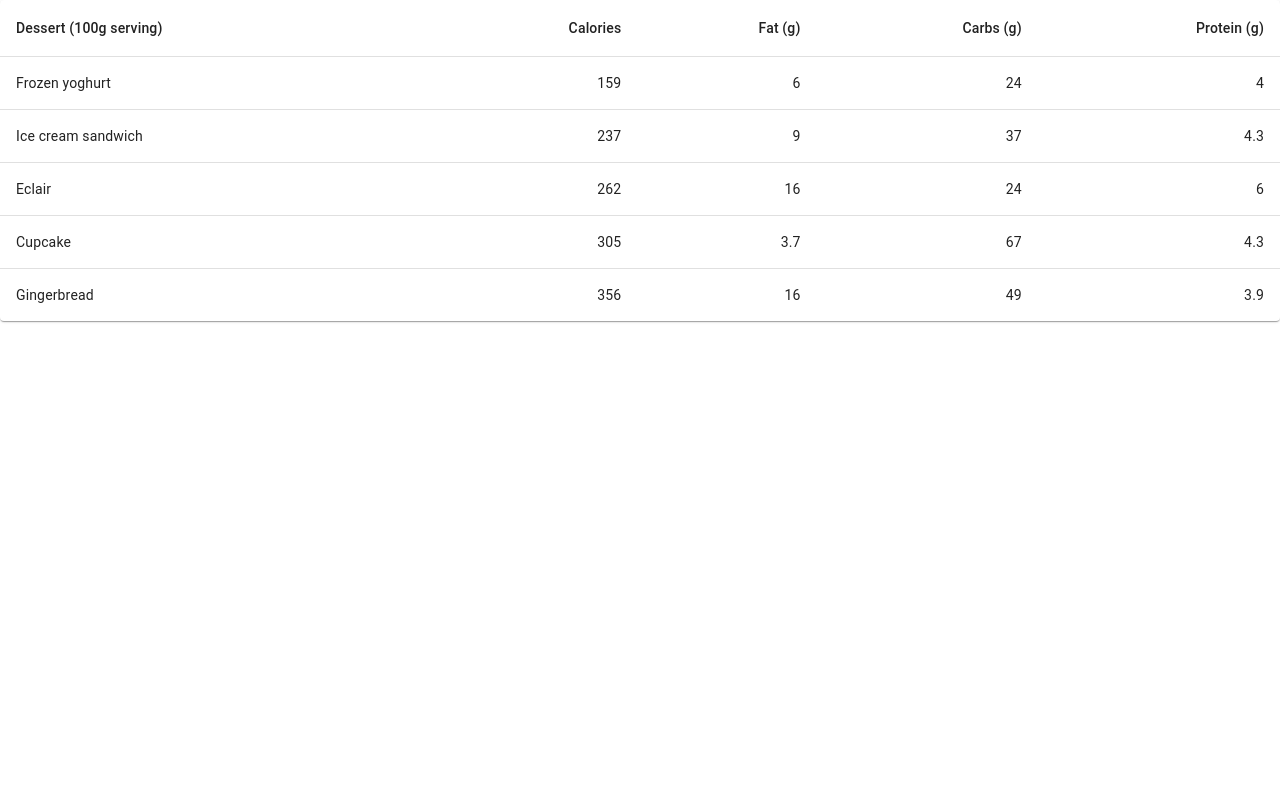
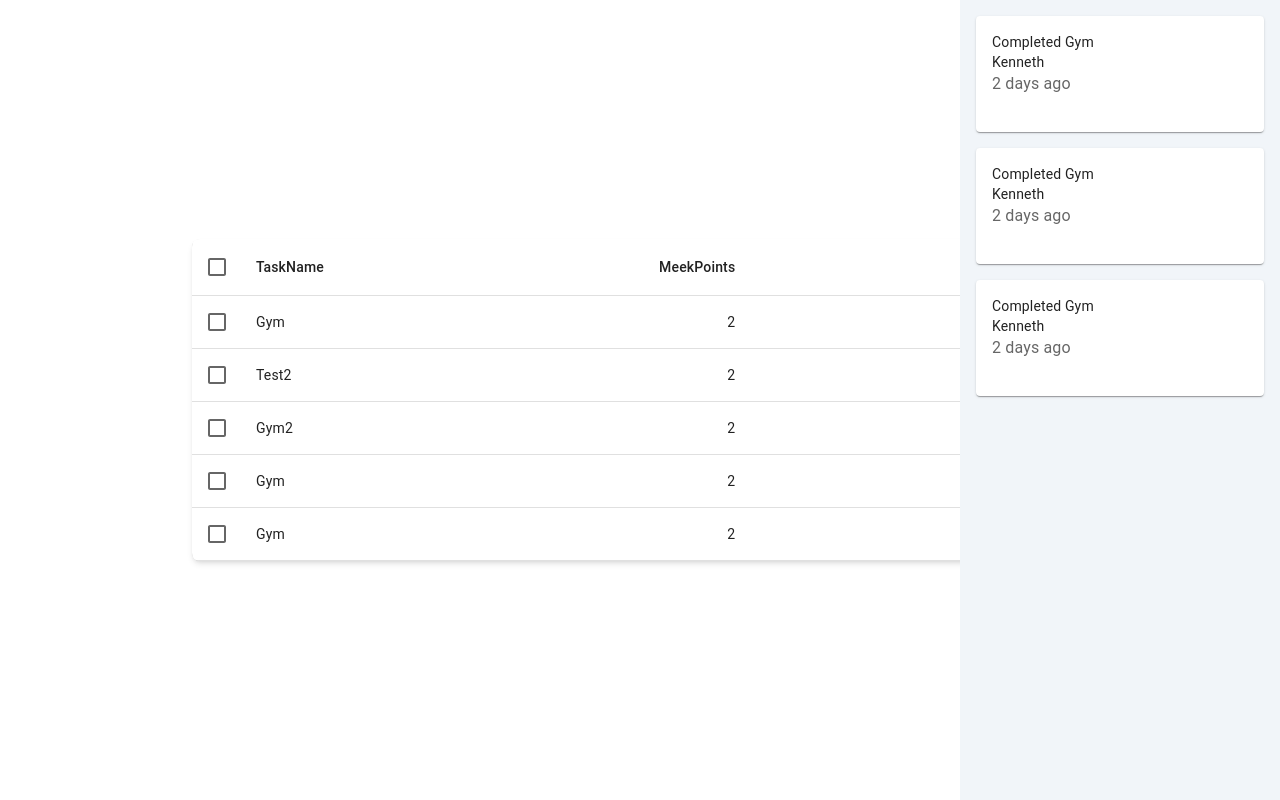
Before and after one commit to Kennethsim2000/MeekPoints, a Next.js app: page / in a window 1280 px wide. Built offline with nearby package versions, Linux system fonts and the light colour scheme.

Commit message:
Complete table and history section

```diff
--- a/app/page.tsx
+++ b/app/page.tsx
@@ -5,57 +5,147 @@ import TableContainer from "@mui/material/TableContainer";
 import TableHead from "@mui/material/TableHead";
 import TableRow from "@mui/material/TableRow";
 import Paper from "@mui/material/Paper";
+import Checkbox from "@mui/material/Checkbox";
+import List from "@mui/material/List";
+import ListItem from "@mui/material/ListItem";
+import ListItemText from "@mui/material/ListItemText";
+import Card from "@mui/material/Card";
+import CardActions from "@mui/material/CardActions";
+import CardContent from "@mui/material/CardContent";
+import Button from "@mui/material/Button";
+import Typography from "@mui/material/Typography";
 
-function createData(
-  name: string,
-  calories: number,
-  fat: number,
-  carbs: number,
-  protein: number
-) {
-  return { name, calories, fat, carbs, protein };
+type Task = {
+  taskId: number;
+  taskName: string;
+  meekPoints: number;
+  owner: string;
+  dateCreated: Date;
+  status: string;
+};
+
+type TaskRender = {
+  taskId: number;
+  taskName: string;
+  meekPoints: number;
+  owner: string;
+  dateCreated: string;
+  status: string;
+};
+
+function createTask(
+  taskId: number,
+  taskName: string,
+  meekPoints: number,
+  owner: string,
+  dateCreated: string,
+  status: string
+): TaskRender {
+  return {
+    taskId,
+    taskName,
+    meekPoints,
+    owner,
+    dateCreated,
+    status,
+  };
 }
 
 const rows = [
-  createData("Frozen yoghurt", 159, 6.0, 24, 4.0),
-  createData("Ice cream sandwich", 237, 9.0, 37, 4.3),
-  createData("Eclair", 262, 16.0, 24, 6.0),
-  createData("Cupcake", 305, 3.7, 67, 4.3),
-  createData("Gingerbread", 356, 16.0, 49, 3.9),
+  createTask(1, "Gym", 2, "Kenneth", new Date().toDateString(), "uncompleted"),
+  createTask(
+    2,
+    "Test2",
+    2,
+    "Kenneth",
+    new Date().toDateString(),
+    "uncompleted"
+  ),
+  createTask(3, "Gym2", 2, "Kenneth", new Date().toDateString(), "uncompleted"),
+  createTask(4, "Gym", 2, "Kenneth", new Date().toDateString(), "uncompleted"),
+  createTask(5, "Gym", 2, "Kenneth", new Date().toDateString(), "uncompleted"),
 ];
 
 export default function Home() {
   return (
-    <main>
+    <main className="flex items-center justify-center h-screen p-4">
+      <div className="w-full max-w-4xl bg-white shadow-md rounded-lg overflow-x-auto">
         <TableContainer component={Paper}>
-        <Table sx={{ minWidth: 650 }} aria-label="simple table">
+          <Table>
             <TableHead>
               <TableRow>
-              <TableCell>Dessert (100g serving)</TableCell>
-              <TableCell align="right">Calories</TableCell>
-              <TableCell align="right">Fat&nbsp;(g)</TableCell>
-              <TableCell align="right">Carbs&nbsp;(g)</TableCell>
-              <TableCell align="right">Protein&nbsp;(g)</TableCell>
+                <TableCell padding="checkbox">
+                  <Checkbox
+                    color="primary"
+                    inputProps={{
+                      "aria-label": "select all desserts",
+                    }}
+                  />
+                </TableCell>
+                <TableCell>TaskName</TableCell>
+                <TableCell align="right">MeekPoints</TableCell>
+                <TableCell align="right">Date Created</TableCell>
               </TableRow>
             </TableHead>
             <TableBody>
               {rows.map((row) => (
-              <TableRow
-                key={row.name}
-                sx={{ "&:last-child td, &:last-child th": { border: 0 } }}
-              >
+                <TableRow key={row.taskId}>
+                  <TableCell padding="checkbox">
+                    <Checkbox
+                      color="primary"
+                      inputProps={{
+                        "aria-label": "select all desserts",
+                      }}
+                    />
+                  </TableCell>
                   <TableCell component="th" scope="row">
-                  {row.name}
+                    {row.taskName}
                   </TableCell>
-                <TableCell align="right">{row.calories}</TableCell>
-                <TableCell align="right">{row.fat}</TableCell>
-                <TableCell align="right">{row.carbs}</TableCell>
-                <TableCell align="right">{row.protein}</TableCell>
+                  <TableCell align="right">{row.meekPoints}</TableCell>
+                  <TableCell align="right">{row.dateCreated}</TableCell>
                 </TableRow>
               ))}
             </TableBody>
           </Table>
         </TableContainer>
+      </div>
+      <div className="hidden md:flex md:flex-col md:items-end md:absolute md:top-0 md:right-0 md:h-screen md:w-80 bg-slate-100 ">
+        <List className="w-full flex-grow overflow-auto">
+          <ListItem className="w-full">
+            <Card className="w-full">
+              <CardContent>
+                <Typography variant="body2">Completed Gym</Typography>
+                <Typography variant="body2">Kenneth</Typography>
+                <Typography sx={{ mb: 1.5 }} color="text.secondary">
+                  2 days ago
+                </Typography>
+              </CardContent>
+            </Card>
+          </ListItem>
+          <ListItem>
+            <Card className="w-full">
+              <CardContent>
+                <Typography variant="body2">Completed Gym</Typography>
+                <Typography variant="body2">Kenneth</Typography>
+                <Typography sx={{ mb: 1.5 }} color="text.secondary">
+                  2 days ago
+                </Typography>
+              </CardContent>
+            </Card>
+          </ListItem>
+          <ListItem>
+            <Card className="w-full">
+              <CardContent>
+                <Typography variant="body2">Completed Gym</Typography>
+                <Typography variant="body2">Kenneth</Typography>
+                <Typography sx={{ mb: 1.5 }} color="text.secondary">
+                  2 days ago
+                </Typography>
+              </CardContent>
+            </Card>
+          </ListItem>
+        </List>
+      </div>
     </main>
   );
 }
```
Lines whose indentation alone changed are shown as unchanged.
